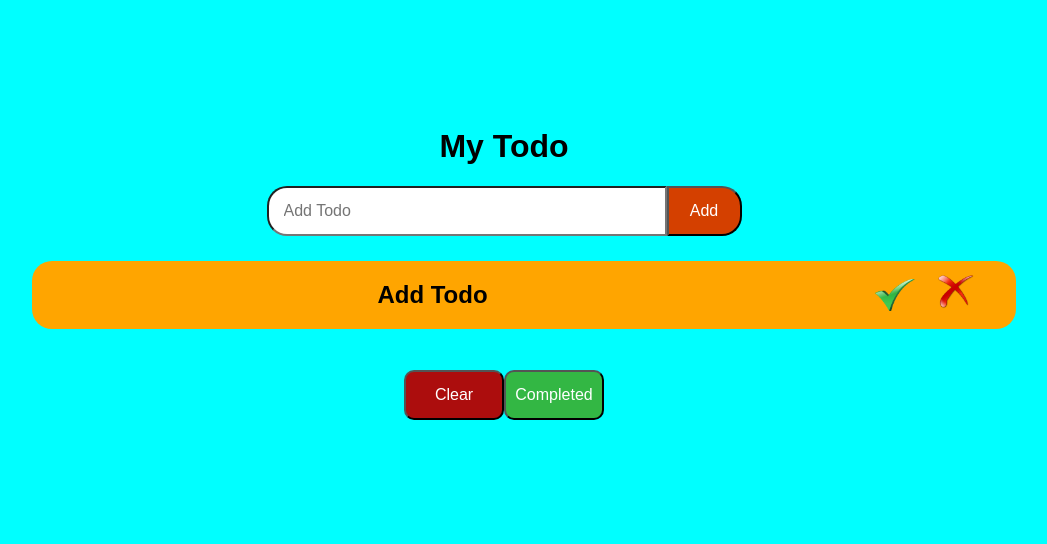
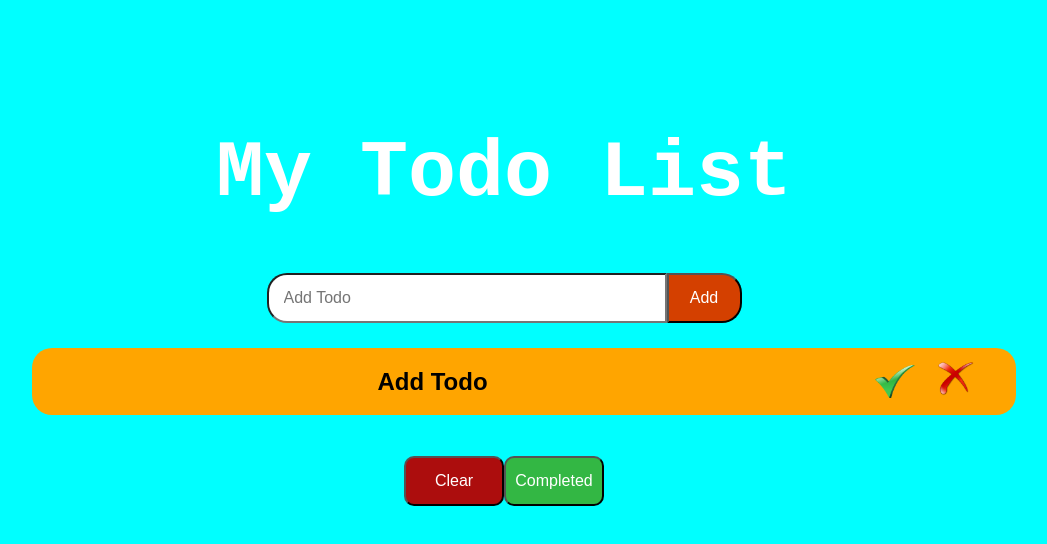
Before and after one commit to EyupBahar/ToDoApp_Redux, a React (Create React App) app: page / in a window 1280 px wide. Shown: the top 544 px of the page, without its empty margins (136-1183 px from the left). Built offline with nearby package versions, Linux system fonts and the light colour scheme.

Commit message:
add App.css

```diff
--- a/src/App.jsx
+++ b/src/App.jsx
@@ -1,11 +1,14 @@
 import "./App.css";
 import TodoInput from "./components/TodoInput";
 import TodoList from "./components/TodoList";
+import todo3 from "./assets/todo3.jpeg";
 
 function App() {
   return (
     <div className="App">
-      <h1>My Todo</h1>
+      <h1 style={{ color: "white", fontSize: "10vh", fontFamily: "monospace" }}>
+        My Todo List
+      </h1>
       <TodoInput />
       <TodoList />
     </div>
```
